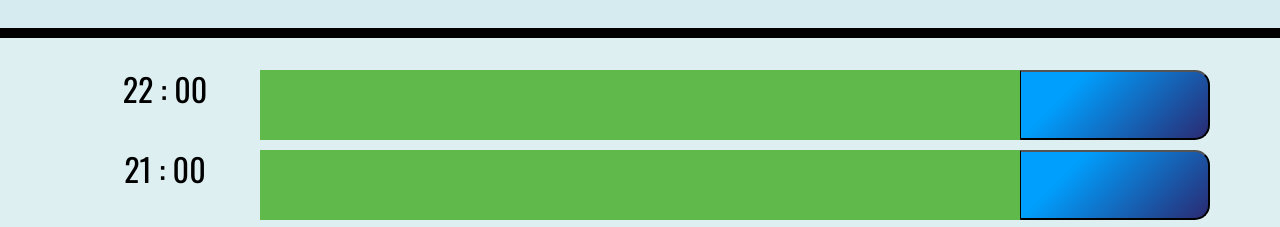
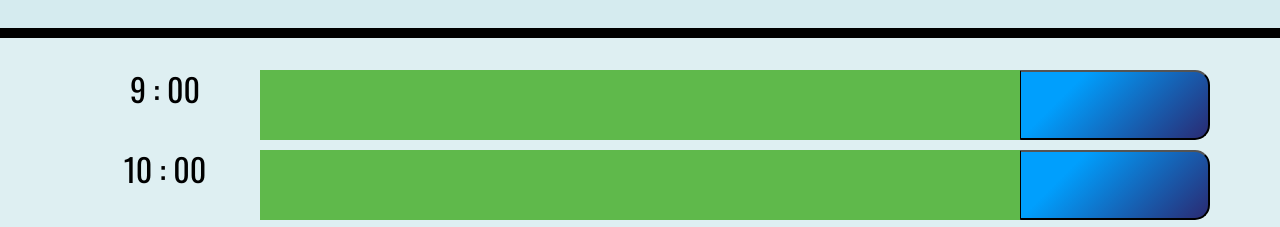
Before and after one commit to NicolasRojas-CENG/WorkDayScheduler, a plain HTML site: page index.html in a window 1280 px wide. Shown: the part 266-493 px from the top of the page. Drawn offline with nearby package versions, Linux system fonts and the light colour scheme; a web font is replaced by a local one.

Commit message:
Reverted alterations made for testing.

```diff
--- a/index.html
+++ b/index.html
@@ -35,12 +35,12 @@
     <section class="container">
       <!-- Timeblocks go here -->
       <article class="row" id="hour0">
-        <h2 class="hour time-block col-2">22 : 00</h2>
+        <h2 class="hour time-block col-2">9 : 00</h2>
         <p class="col-8 description"></p>
         <button class="btn0 col-2 saveBtn"><i class="oi oi-box"></i></button>
       </article>
       <article class="row" id="hour1">
-        <h2 class="hour time-block col-2">21 : 00</h2>
+        <h2 class="hour time-block col-2">10 : 00</h2>
         <p class="col-8 description"></p>
         <button class="btn1 col-2 saveBtn"><i class="oi oi-box"></i></button>
       </article>
```
